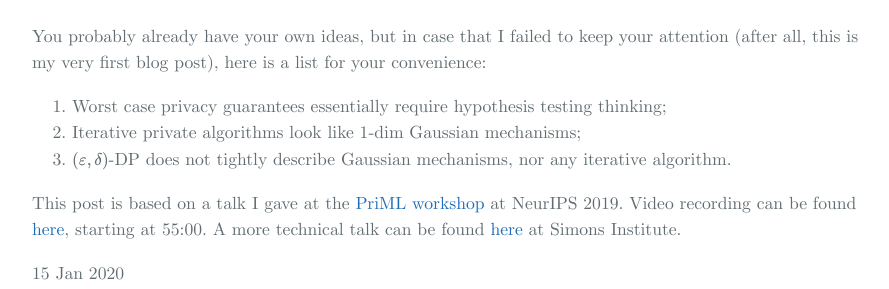
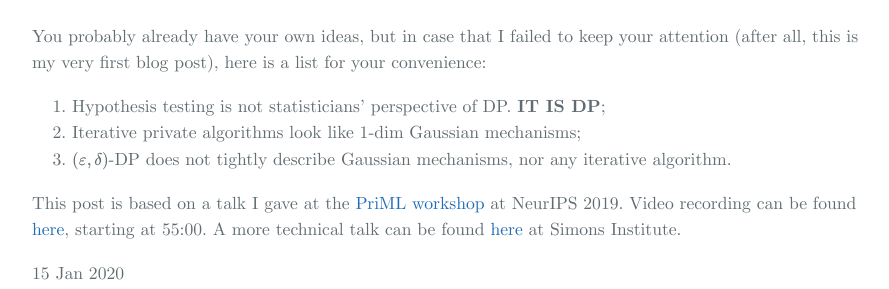
Before and after one commit to dongjs/dongjs.github.io, a Jekyll site: the page built from _posts/2020-1-15-Privacy.md, in a window 1280 px wide and 900 px high, scrolled down 7901 px. Shown: the part 490-779 px from the top of the window, without its empty margins (192-1081 px from the left). Built offline with Jekyll 4.4.1, drawn with Linux system fonts in a browser that asks for light colours; some web fonts are replaced; our own code applies the rules of GitHub Pages for plain Markdown files; formulas are drawn with MathJax 3; comment, search, counter and statistics services are not loaded; the repository's description, which GitHub fills in, is left out.

Commit message:
small change

```diff
--- a/_posts/2020-1-15-Privacy.md
+++ b/_posts/2020-1-15-Privacy.md
@@ -225,7 +225,7 @@ In addition to that, because 1. composition models iterative algorithms, and 2.
 
 # Take-away
 You probably already have your own ideas, but in case that I failed to keep your attention (after all, this is my very first blog post), here is a list for your convenience:
-1. Worst case privacy guarantees essentially require hypothesis testing thinking;
+1. Hypothesis testing is not statisticians' perspective of DP. **IT IS DP**;
 2. Iterative private algorithms look like 1-dim Gaussian mechanisms;
 3. $$(\varepsilon,\delta)$$-DP does not tightly describe Gaussian mechanisms, nor any iterative algorithm.
 
```
